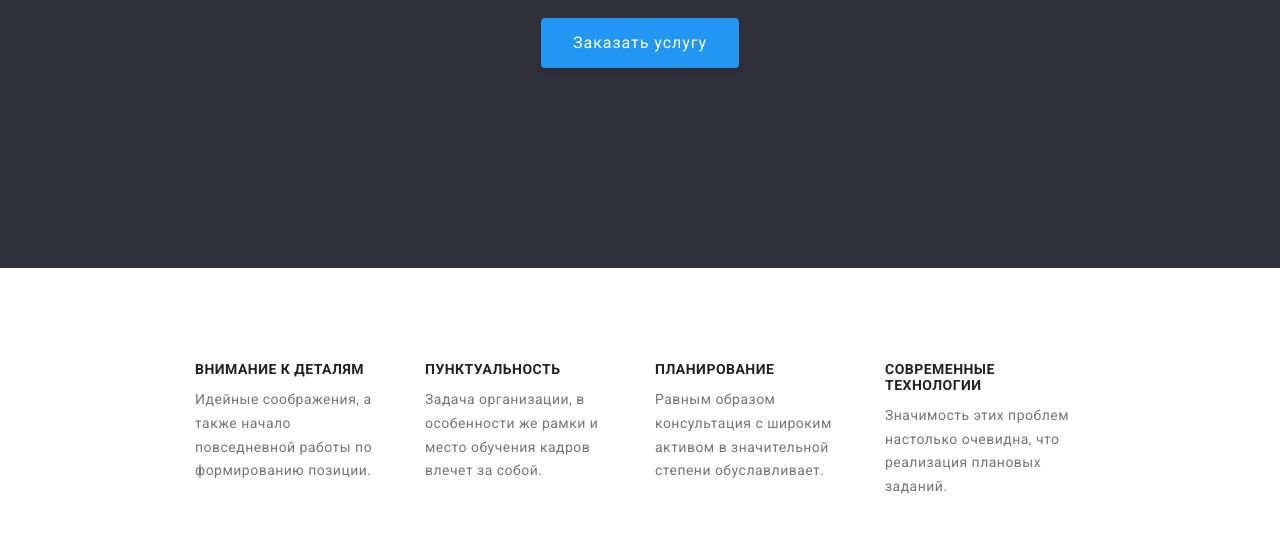
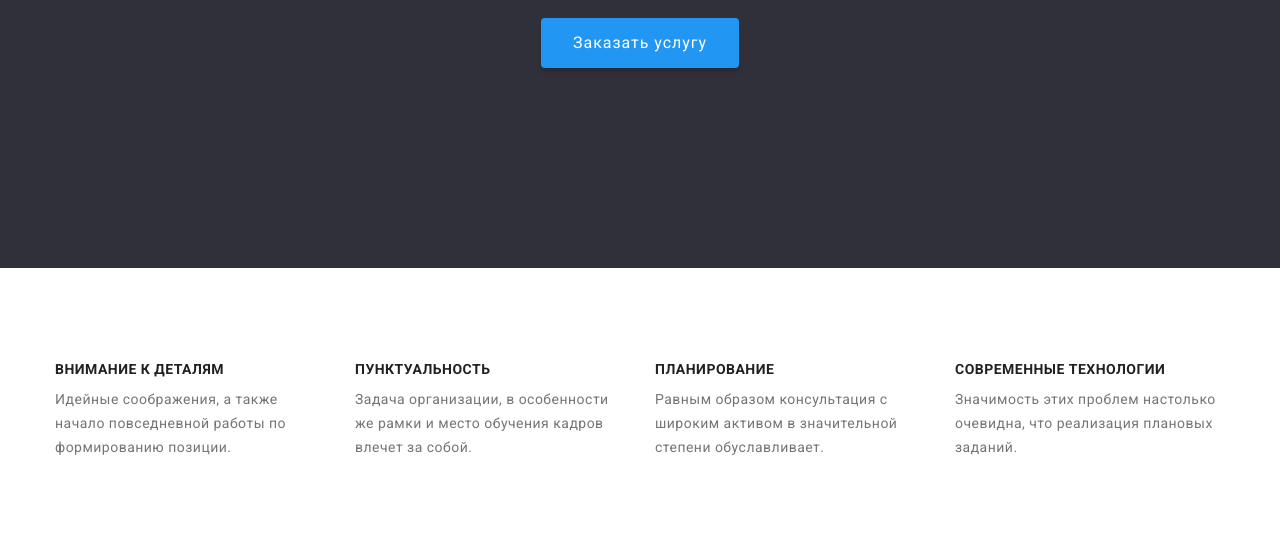
Before and after one commit to Liubov-Kushniruk/goit-markup-hw-03, a plain HTML site: page index.html in a window 1280 px wide. Shown: the part 418-952 px from the top of the page. Drawn offline with nearby package versions, Linux system fonts and the light colour scheme.

Commit message:
fix last mistakes

```diff
--- a/css/styles.css
+++ b/css/styles.css
@@ -173,13 +173,13 @@ address {
 }
 .benefits-list {
   display: flex;
-  justify-content: center;
+  justify-content: space-between;
 }
 .benefits-item:not(:last-child) {
   margin-right: 30px;
 }
 .benefits-item {
-  width: 200px;
+  width: 270px;
 }
 .benefits-title {
   font-size: 14px;
@@ -191,6 +191,7 @@ address {
 .benefits-text {
   font-size: 14px;
   line-height: 1.71;
+  margin-bottom: 0;
 }
 
 /* about */
@@ -238,6 +239,7 @@ address {
 .team-item-text {
   line-height: 1.18;
   text-align: center;
+  margin-bottom: 0;
 }
 .team-text-content {
   padding: 30px 0;
```
